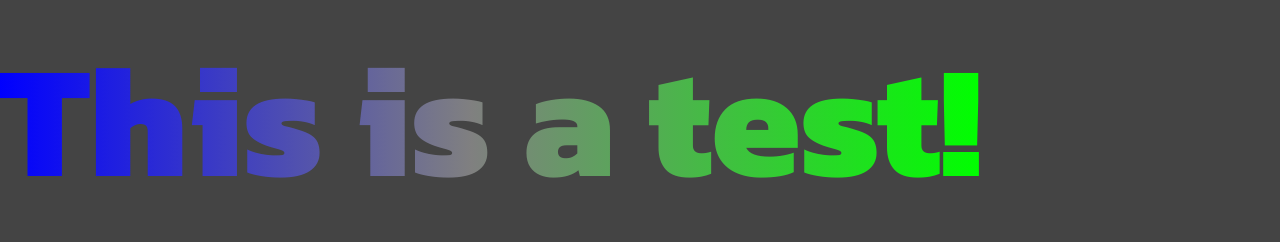
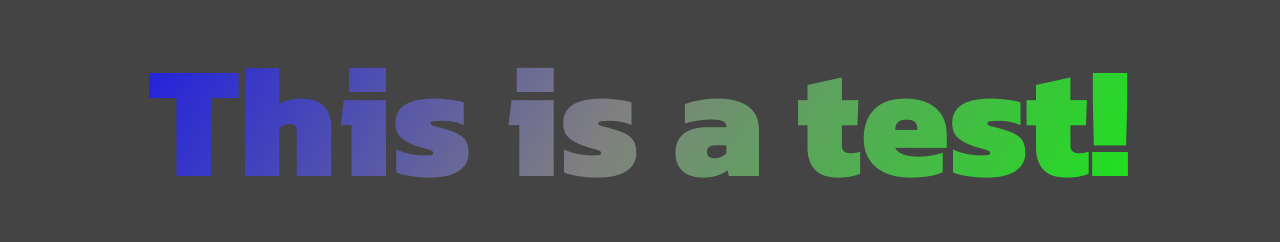
Before and after one commit to GreasyRooster1/NameText, a plain HTML site: page index.html in a window 1280 px wide. Drawn offline with Linux system fonts and the light colour scheme.

Commit message:
updated gradient

```diff
--- a/index.css
+++ b/index.css
@@ -17,12 +17,13 @@ body{
 }
 
 .name-text{
-    background: linear-gradient(90deg, var(--brand-blue) 0%, var(--brand-gray) 48%, var(--brand-green) 100%);
+    background: linear-gradient(120deg, var(--brand-blue) 0%, var(--brand-gray) 48%, var(--brand-green) 100%);
     background-clip: text;
     -webkit-background-clip: text;
     color: transparent;
     font-size: 10em;
     font-family: "Kanit", serif;
     font-weight: 800;
-    width:fit-content;
+    width:100%;
+    text-align: center;
 }
```
